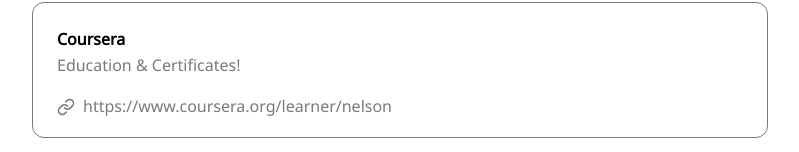
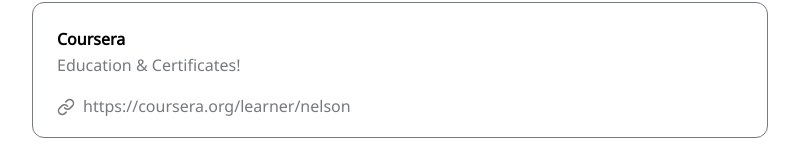
Before and after one commit to nlxn/profilio, a Next.js app: page / in a window 1280 px wide. Shown: the part 1040-1192 px from the top of the page, without its empty margins (240-1039 px from the left). Built offline with nearby package versions, Linux system fonts and the light colour scheme.

Commit message:
Update config.js

```diff
--- a/data/config.js
+++ b/data/config.js
@@ -37,7 +37,7 @@
     {
       title: 'Coursera',
       description: 'Education & Certificates!',
-      link: 'https://www.coursera.org/learner/nelson'
+      link: 'https://coursera.org/learner/nelson'
     },
     {
       title: 'Instagram',
```
